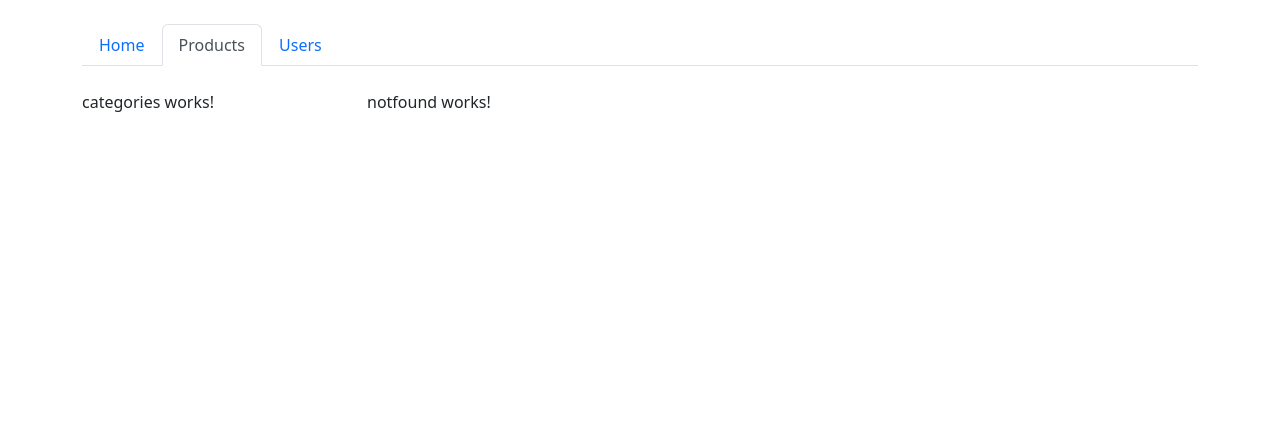
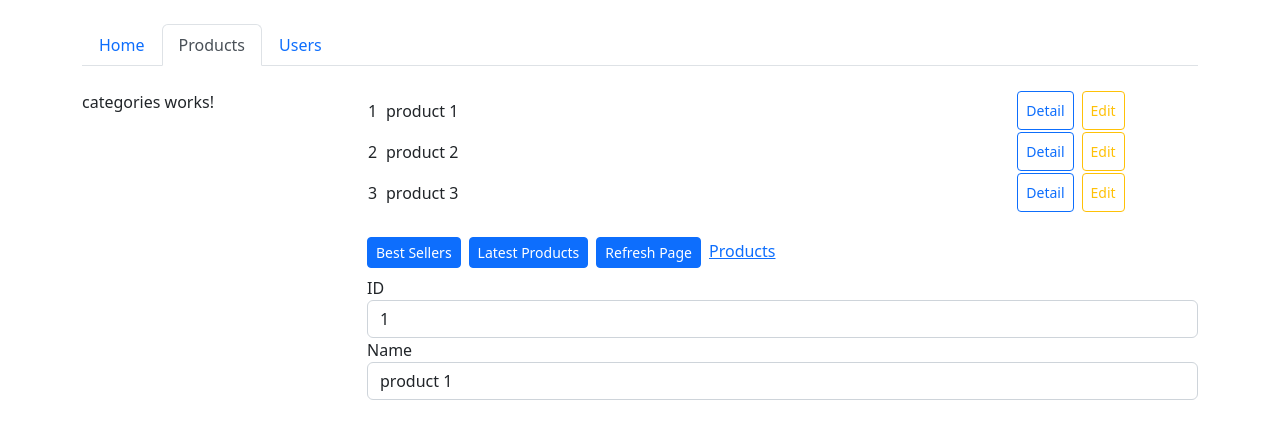
Before and after one commit to MustafaPeynirci/Angular-Development-Project, an Angular app in the folder example/: page /products/1/edit in a window 1280 px wide. Shown: the top 438 px of the page. Built offline with nearby package versions, Linux system fonts and the light colour scheme.

Commit message:
child routes

```diff
--- a/example/src/app/products/edit-product/edit-product.component.html
+++ b/example/src/app/products/edit-product/edit-product.component.html
@@ -1 +1,10 @@
-<p>edit-product works!</p>
+<form>
+    <div class="form-group">
+        <label>ID</label>
+        <input type="text" class="form-control" [value]="selectedProduct.id">
+    </div>
+    <div class="form-group">
+        <label>Name</label>
+        <input type="text" class="form-control" [value]="selectedProduct.name">
+    </div>
+</form>
--- a/example/src/app/products/edit-product/edit-product.component.ts
+++ b/example/src/app/products/edit-product/edit-product.component.ts
@@ -1,3 +1,5 @@
+import { products } from './../../products';
+import { ActivatedRoute } from '@angular/router';
 import { Component, OnInit } from '@angular/core';
 
 @Component({
@@ -7,9 +9,15 @@ import { Component, OnInit } from '@angular/core';
 })
 export class EditProductComponent implements OnInit {
 
-  constructor() { }
+  selectedProduct
+
+  constructor(private activatedRoute: ActivatedRoute) { }
 
   ngOnInit(): void {
+    this.activatedRoute.paramMap.subscribe(x => {
+      let id = + x.get("id")
+      this.selectedProduct = products.find(i => i.id === id)
+    })
   }
 
 }
--- a/example/src/app/products/products.component.html
+++ b/example/src/app/products/products.component.html
@@ -1,14 +1,31 @@
-<ul class="list-group">
-    <li *ngFor="let product of products" class="list-group-item">
-        {{product.name}}
-        <a [routerLink]="['/products',product.id]">Detail</a>
-    </li>
-</ul>
-<div class="mt-2">
-    <button class="btn btn-primary btn-sm" routerLink="/products" [queryParams]="{page:1, order: 'bestselling'}">Best
-        Sellers</button>
-    <button class="btn btn-primary btn-sm mx-2" routerLink="/products" [queryParams]="{page:2, order: 'newest'}">Latest
-        Products</button>
-    <button (click)="loadProducts()" class="btn btn-primary btn-sm my-2">Refresh Page</button>
-    <a routerLink="products" class="mx-2">Products</a>
+<div class="row">
+    <div class="col-md-12">
+        <table class="table">
+            <tr *ngFor="let product of products">
+                <td>{{product.id}}</td>
+                <td class="w-75">{{product.name}}</td>
+                <td>
+                    <a [routerLink]="['/products',product.id]" class="btn btn-outline-primary btn-sm mx-2">Detail</a>
+                    <a [routerLink]="['/products',product.id,'edit']" class="btn btn-outline-warning btn-sm">Edit</a>
+                </td>
+            </tr>
+        </table>
+    </div>
 </div>
+<div class="row">
+    <div class="col-md-12">
+        <button class="btn btn-primary btn-sm" routerLink="/products"
+            [queryParams]="{page:1, order: 'bestselling'}">Best
+            Sellers</button>
+        <button class="btn btn-primary btn-sm mx-2" routerLink="/products"
+            [queryParams]="{page:2, order: 'newest'}">Latest
+            Products</button>
+        <button (click)="loadProducts()" class="btn btn-primary btn-sm my-2">Refresh Page</button>
+        <a routerLink="products" class="mx-2">Products</a>
+    </div>
+</div>
+<div class="row">
+    <div class="col-md-12">
+        <router-outlet></router-outlet>
+    </div>
+</div>
```
Also changed, not shown: example/src/app/app.module.ts (+11 -3 lines).
